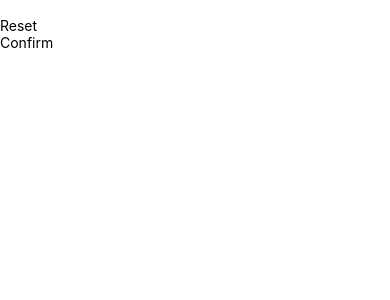
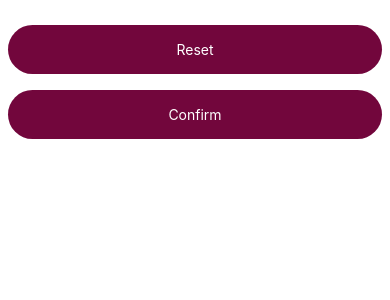
Before and after one commit to angelino-valeta/react-native-mini-game-guess-my-number, a React Native app: screen / in a window 390 px wide. Shown: the top 300 px of the page. Built offline with nearby package versions, Linux system fonts and the light colour scheme.

Commit message:
design primary button

```diff
--- a/components/PrimaryButton.js
+++ b/components/PrimaryButton.js
@@ -1,7 +1,44 @@
-import { View, Text } from 'react-native'
-function PrimaryButton({children}){
-  return <View>
-    <Text>{children}</Text>
-  </View>
+import { View, Text, Pressable, StyleSheet } from "react-native";
+
+function PrimaryButton({ children }) {
+  function pressHandler() {
+    console.log("Pressed primary button");
+  }
+
+  return (
+    <View style={styles.buttonOuterContainer}>
+      <Pressable
+        style={({pressed}) => pressed
+         ? [styles.buttonInnerContainer, styles.pressed]
+         : styles.buttonInnerContainer}
+        onPress={pressHandler}
+        android_ripple={{ color: "#640233" }}>
+        <Text style={styles.buttonText}>{children}</Text>
+      </Pressable>
+    </View>
+  );
 }
-export default PrimaryButton
+export default PrimaryButton;
+
+const styles = StyleSheet.create({
+  buttonOuterContainer: {
+    borderRadius: 28,
+    margin: 4,
+    overflow: 'hidden'
+  },
+  buttonInnerContainer: {
+    backgroundColor: "#72063c",
+    borderRadius: 28,
+    paddingVertical: 8,
+    paddingVertical: 16,
+    margin: 4,
+    elevation: 2,
+  },
+  buttonText: {
+    color: "white",
+    textAlign: "center",
+  },
+  pressed: {
+    opacity: 0.75
+  },
+});
```
